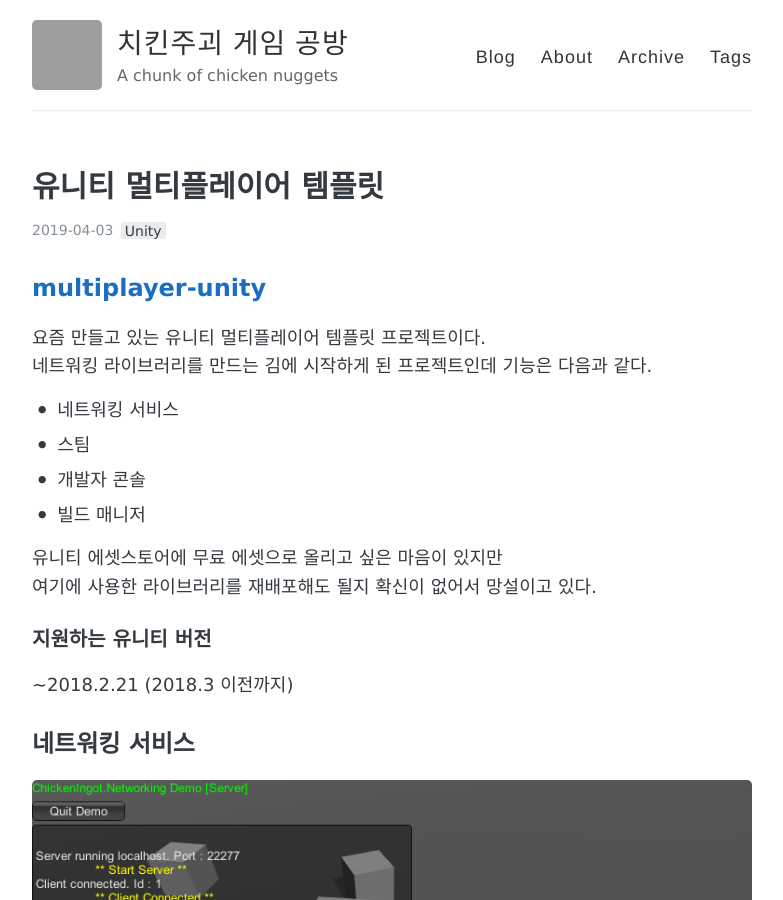
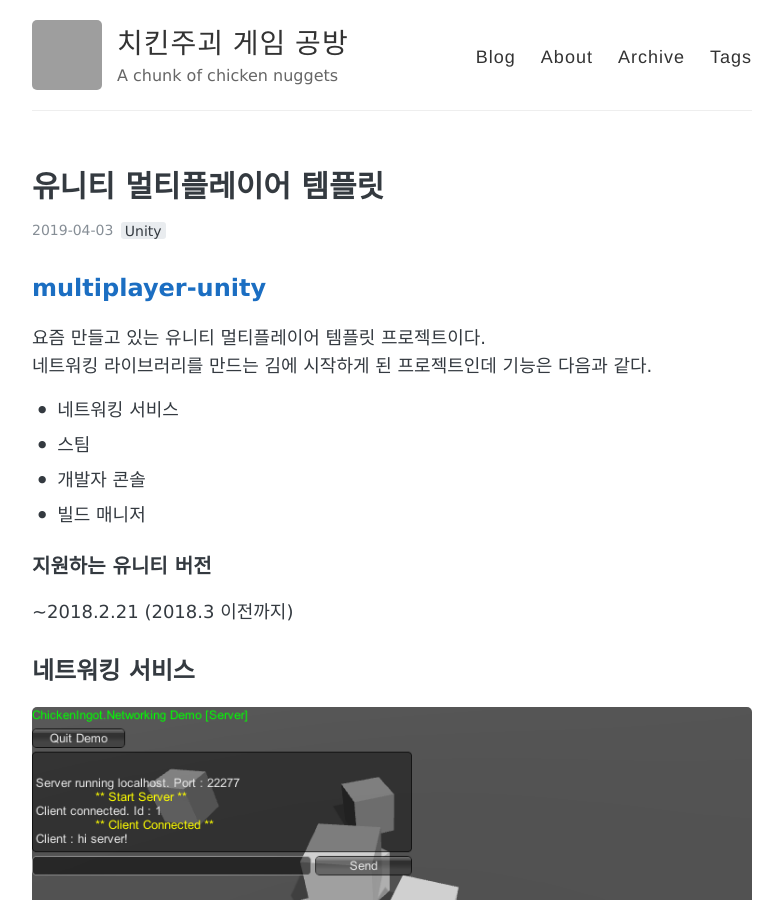
Before and after one commit to chickeningot/chickeningot.github.io, a Jekyll site: the page built from _posts/2019-04-03-multiplayer-unity.md, in a window 1280 px wide and 900 px high. Shown: the whole window, without its empty margins (248-1031 px from the left). Built offline with Jekyll 4.4.1, drawn with Linux system fonts in a browser that asks for light colours; comment, search, counter and statistics services are not loaded; grey boxes are pictures that could not be loaded.

Commit message:
Update 2019-04-03-multiplayer-unity.md

```diff
--- a/_posts/2019-04-03-multiplayer-unity.md
+++ b/_posts/2019-04-03-multiplayer-unity.md
@@ -13,9 +13,6 @@ tags:
 - 스팀
 - 개발자 콘솔
 - 빌드 매니저
-
-유니티 에셋스토어에 무료 에셋으로 올리고 싶은 마음이 있지만
-여기에 사용한 라이브러리를 재배포해도 될지 확신이 없어서 망설이고 있다.
 
 ### 지원하는 유니티 버전
 ~2018.2.21 (2018.3 이전까지)
```
